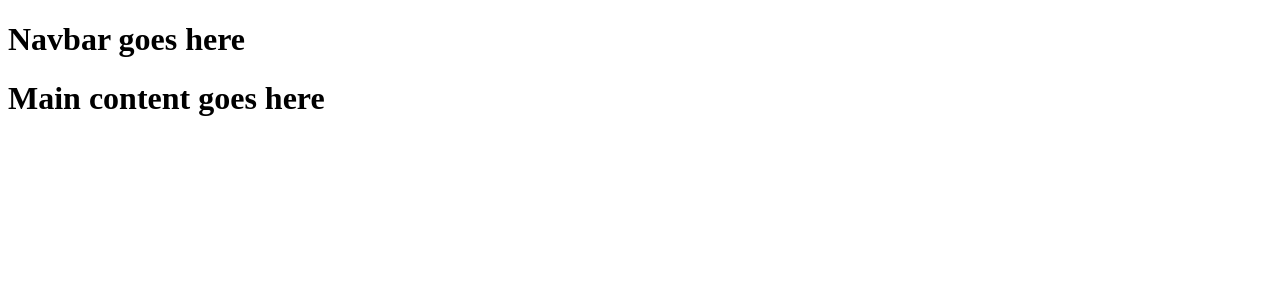
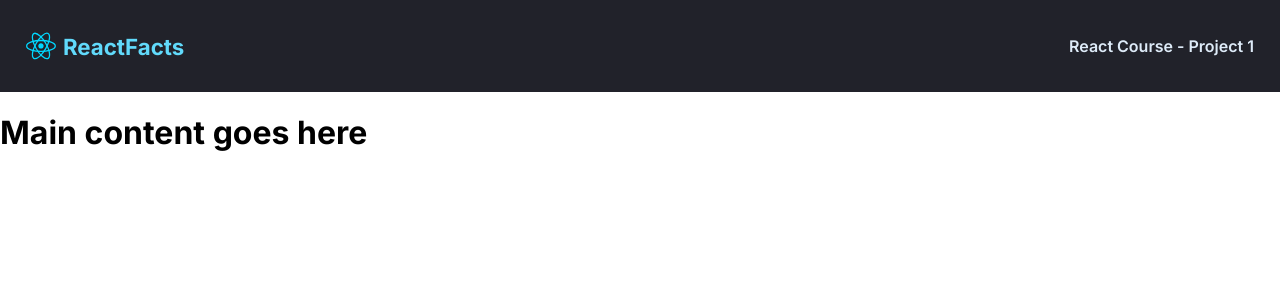
Before and after one commit to deltavitor/react-info, a React (Create React App) app: page / in a window 1280 px wide. Shown: the top 300 px of the page. Built offline with nearby package versions, Linux system fonts and the light colour scheme.

Commit message:
Updated Navbar with styling and content

```diff
--- a/src/components/Navbar.js
+++ b/src/components/Navbar.js
@@ -1,8 +1,14 @@
 import React from "react"
+
+import reactLogo from "../images/reactjs-icon.svg"
 
 function Navbar() {
   return (
-    <h1>Navbar goes here</h1>
+    <nav className="navbar">
+      <img src={reactLogo}  className="navbar--icon" alt="React logo"/>
+      <h3 className="navbar--logo">ReactFacts</h3>
+      <h4 className="navbar--title">React Course - Project 1</h4>
+    </nav>
   )
 }
 
--- a/src/style.css
+++ b/src/style.css
@@ -0,0 +1,32 @@
+body {
+  margin: 0;
+  font-family: Inter, sans-serif;
+}
+
+.navbar {
+  display: flex;
+  justify-content: space-between;
+  padding: 31px 26px;
+  align-items: center;
+  background-color: #21222A;
+}
+
+.navbar--icon {
+  margin-right: 7px;
+  height: 30px;
+}
+
+.navbar--logo {
+  margin: 0;
+  margin-right: auto;
+  color: #61DAFB;
+  font-weight: 700;
+  font-size: 22.25px;
+}
+
+.navbar--title {
+  margin: 0;
+  color: #DEEBF8;
+  font-weight: 600;
+  font-size: 16px;
+}
```
Also changed, not shown: src/images/reactjs-icon.svg (added).
